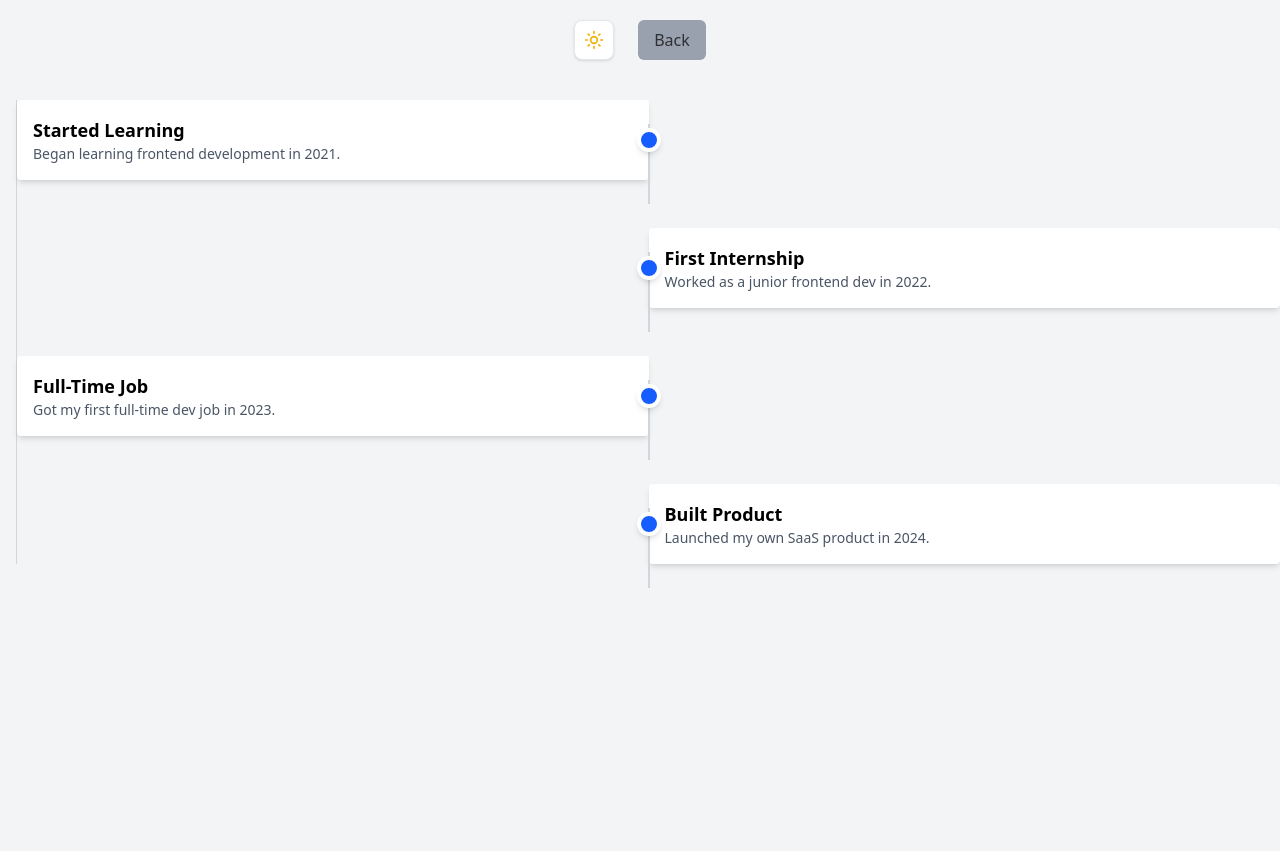
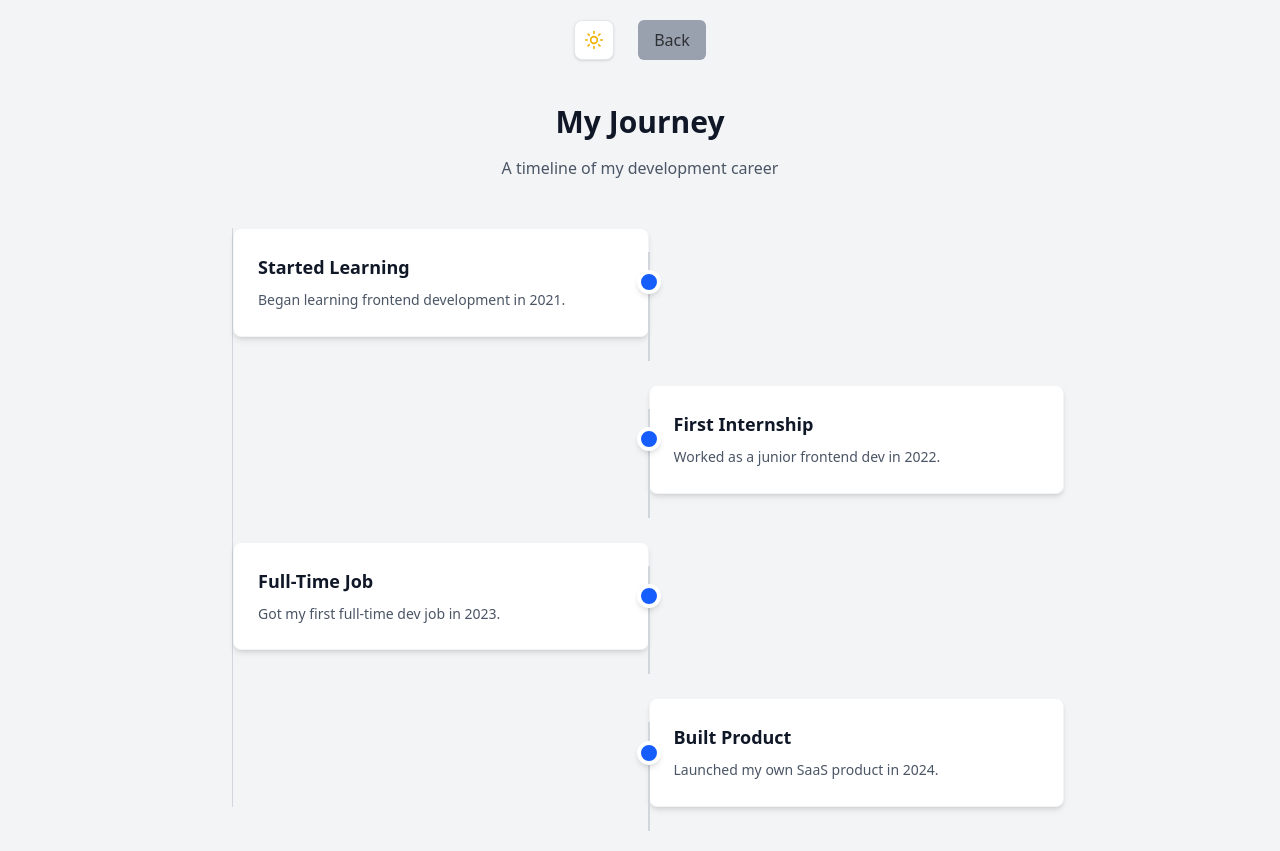
Before and after one commit to Kemi-Oluwadahunsi/ReadyToUse-React-Components, a React (Vite) app: page /timeline in a window 1280 px wide. Before the commit the page ends 800 px from the top, so only its background shows below. Built offline with nearby package versions, Linux system fonts and the light colour scheme.

Commit message:
Update: Fixed dark modes for some components

```diff
--- a/src/components/FloatingActionButton.jsx
+++ b/src/components/FloatingActionButton.jsx
@@ -199,7 +199,7 @@ const FloatingActionButton = () => {
                 {/* Action Button */}
                 <button
                   onClick={() => handleActionClick(action)}
-                  className={`w-12 h-12 rounded-full shadow-lg text-white transition-all duration-200 transform hover:scale-110 ${action.color}`}
+                  className={`w-12 h-12 cursor-pointer rounded-full shadow-lg text-white transition-all duration-200 transform hover:scale-110 ${action.color}`}
                 >
                   <Icon className="h-5 w-5 mx-auto" />
                 </button>
@@ -211,7 +211,7 @@ const FloatingActionButton = () => {
         {/* Main FAB */}
         <button
           onClick={handleMainClick}
-          className={`w-14 h-14 bg-blue-600 hover:bg-blue-700 text-white rounded-full shadow-lg transition-all duration-300 transform hover:scale-110 ${
+          className={`w-14 h-14 cursor-pointer bg-blue-600 hover:bg-blue-700 text-white rounded-full shadow-lg transition-all duration-300 transform hover:scale-110 ${
             isExpanded ? "rotate-45" : "rotate-0"
           }`}
         >
--- a/src/components/MultiSelectTagInput.jsx
+++ b/src/components/MultiSelectTagInput.jsx
@@ -36,12 +36,12 @@ const MultiSelectTagInput = () => {
         {selected.map((tag) => (
           <div
             key={tag}
-            className="flex items-center bg-gray-200 px-3 py-1 rounded-full text-sm"
+            className="flex items-center bg-gray-200 dark:bg-zinc-700 px-3 py-1 rounded-full text-sm text-gray-800 dark:text-gray-200"
           >
             {tag}
             <button
               onClick={() => handleRemove(tag)}
-              className="ml-2 text-gray-500 hover:text-red-500"
+              className="ml-2 text-gray-500 dark:text-gray-400 hover:text-red-500 dark:hover:text-red-400"
             >
               &times;
             </button>
@@ -59,17 +59,17 @@ const MultiSelectTagInput = () => {
         }}
         onFocus={() => setShowDropdown(true)}
         placeholder="Start typing..."
-        className="w-full border border-gray-300 rounded-md px-3 py-2 focus:outline-none focus:ring-2 focus:ring-blue-500"
+        className="w-full border border-gray-300 dark:border-zinc-600 rounded-md px-3 py-2 bg-white dark:bg-zinc-800 text-gray-900 dark:text-white placeholder-gray-500 dark:placeholder-gray-400 focus:outline-none focus:ring-2 focus:ring-blue-500"
       />
 
       {/* Dropdown options */}
       {showDropdown && filteredOptions.length > 0 && (
-        <ul className="absolute z-10 bg-white w-full border mt-1 rounded-md shadow-md max-h-48 overflow-auto">
+        <ul className="absolute z-10 bg-white dark:bg-zinc-800 w-full border border-gray-300 dark:border-zinc-600 mt-1 rounded-md shadow-md max-h-48 overflow-auto">
           {filteredOptions.map((opt) => (
             <li
               key={opt}
               onClick={() => handleSelect(opt)}
-              className="px-4 py-2 cursor-pointer hover:bg-blue-100"
+              className="px-4 py-2 cursor-pointer text-gray-900 dark:text-gray-200 hover:bg-blue-100 dark:hover:bg-blue-900/30"
             >
               {opt}
             </li>
--- a/src/components/TimeLine.jsx
+++ b/src/components/TimeLine.jsx
@@ -1,3 +1,52 @@
+// const timelineData = [
+//   {
+//     title: "Started Learning",
+//     description: "Began learning frontend development in 2021.",
+//   },
+//   {
+//     title: "First Internship",
+//     description: "Worked as a junior frontend dev in 2022.",
+//   },
+//   {
+//     title: "Full-Time Job",
+//     description: "Got my first full-time dev job in 2023.",
+//   },
+//   {
+//     title: "Built Product",
+//     description: "Launched my own SaaS product in 2024.",
+//   },
+// ];
+
+// const TimeLine = () => {
+//   return (
+//     <div className="relative border-l border-gray-300 ml-4 mt-10 space-y-12">
+//       {timelineData.map((item, index) => (
+//         <div
+//           key={index}
+//           className={`relative flex flex-col md:flex-row ${
+//             index % 2 === 0 ? "" : "md:flex-row-reverse"
+//           } md:items-center`}
+//         >
+//           <div className="absolute left-[-26px] md:left-1/2 md:transform md:-translate-x-1/2 w-6 h-6 bg-blue-600 rounded-full border-4 border-white z-10 shadow-md"></div>
+
+//           <div className="hidden md:block absolute top-6 left-1/2 w-0.5 h-full bg-gray-300 transform -translate-x-1/2 z-0" />
+
+//           {/* Timeline content */}
+//           <div className="bg-white p-4 rounded shadow-md w-full md:w-1/2">
+//             <h3 className="font-semibold text-lg">{item.title}</h3>
+//             <p className="text-gray-600 text-sm">{item.description}</p>
+//           </div>
+//         </div>
+//       ))}
+//     </div>
+//   );
+// };
+
+// export default TimeLine;
+
+
+"use client"
+
 const timelineData = [
   {
     title: "Started Learning",
@@ -15,11 +64,17 @@ const timelineData = [
     title: "Built Product",
     description: "Launched my own SaaS product in 2024.",
   },
-];
+]
 
-const TimeLine = () => {
+const Timeline = () => {
   return (
-    <div className="relative border-l border-gray-300 ml-4 mt-10 space-y-12">
+    <div className="max-w-4xl mx-auto p-6">
+      <div className="text-center mb-12">
+        <h2 className="text-3xl font-bold text-gray-900 dark:text-white mb-4">My Journey</h2>
+        <p className="text-gray-600 dark:text-gray-400">A timeline of my development career</p>
+      </div>
+
+      <div className="relative border-l border-gray-300 dark:border-zinc-600 ml-4 mt-10 space-y-12">
         {timelineData.map((item, index) => (
           <div
             key={index}
@@ -27,19 +82,26 @@ const TimeLine = () => {
               index % 2 === 0 ? "" : "md:flex-row-reverse"
             } md:items-center`}
           >
-          <div className="absolute left-[-26px] md:left-1/2 md:transform md:-translate-x-1/2 w-6 h-6 bg-blue-600 rounded-full border-4 border-white z-10 shadow-md"></div>
+            {/* Timeline dot */}
+            <div className="absolute left-[-26px] md:left-1/2 md:transform md:-translate-x-1/2 w-6 h-6 bg-blue-600 dark:bg-blue-500 rounded-full border-4 border-white dark:border-zinc-900 z-10 shadow-md dark:shadow-zinc-900/50"></div>
 
-          <div className="hidden md:block absolute top-6 left-1/2 w-0.5 h-full bg-gray-300 transform -translate-x-1/2 z-0" />
+            {/* Vertical line for desktop */}
+            <div className="hidden md:block absolute top-6 left-1/2 w-0.5 h-full bg-gray-300 dark:bg-zinc-600 transform -translate-x-1/2 z-0" />
 
             {/* Timeline content */}
-          <div className="bg-white p-4 rounded shadow-md w-full md:w-1/2">
-            <h3 className="font-semibold text-lg">{item.title}</h3>
-            <p className="text-gray-600 text-sm">{item.description}</p>
+            <div className="bg-white dark:bg-zinc-800 p-6 rounded-lg shadow-md dark:shadow-zinc-900/20 w-full md:w-1/2 border border-gray-100 dark:border-zinc-700 transition-colors duration-300 hover:shadow-lg dark:hover:shadow-zinc-900/40">
+              <h3 className="font-semibold text-lg text-gray-900 dark:text-white mb-2 transition-colors duration-300">
+                {item.title}
+              </h3>
+              <p className="text-gray-600 dark:text-gray-300 text-sm leading-relaxed transition-colors duration-300">
+                {item.description}
+              </p>
             </div>
           </div>
         ))}
       </div>
-  );
-};
+    </div>
+  )
+}
 
-export default TimeLine;
+export default Timeline
```
Also changed, not shown: src/components/ResizableSidebar.jsx (+20 -20 lines). Lines whose indentation alone changed are shown as unchanged.
